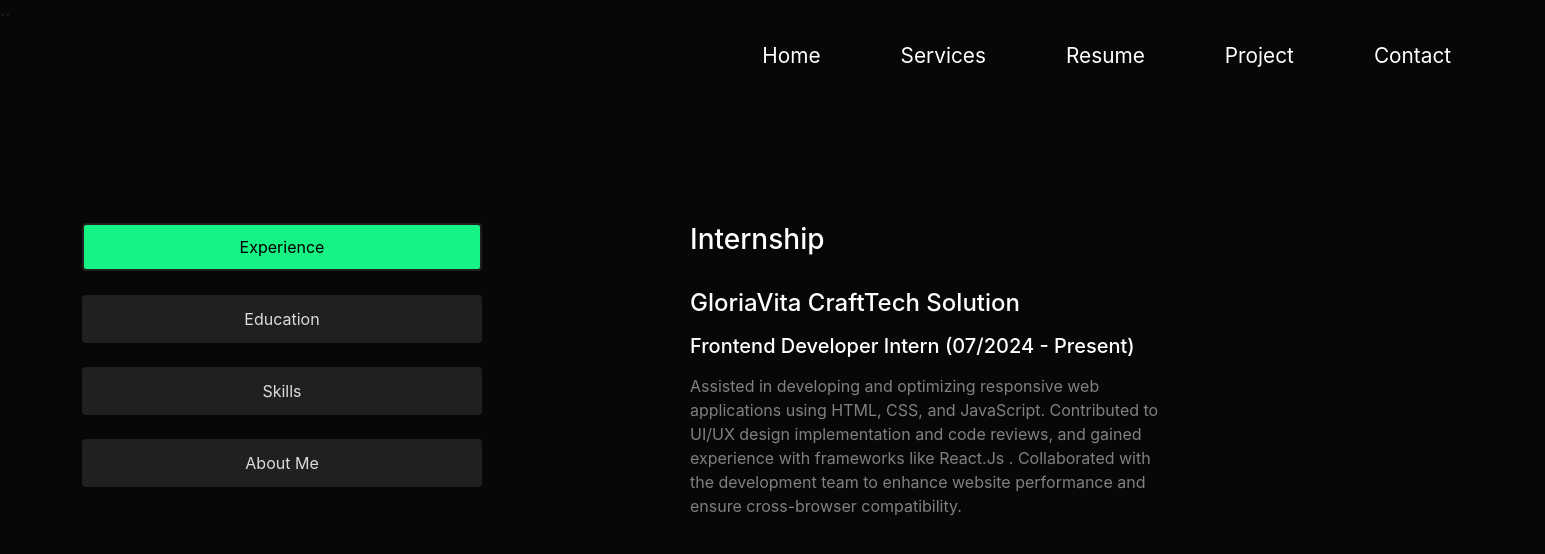
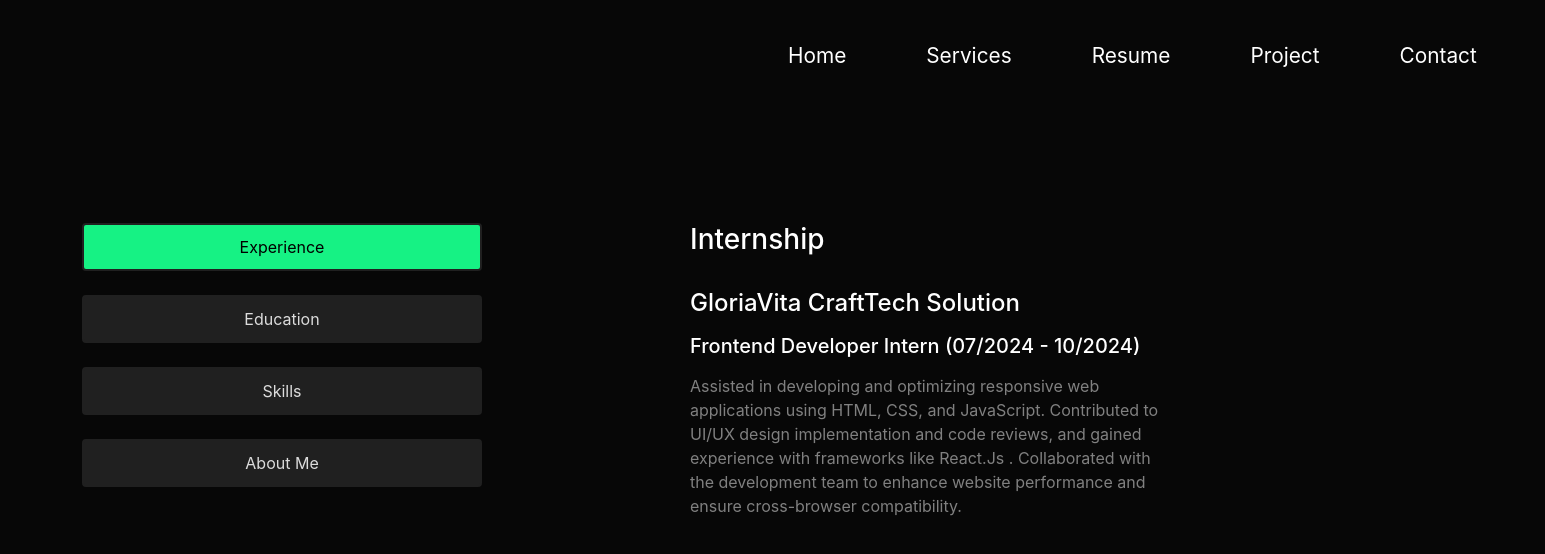
Before and after one commit to sanketbhongade/Portfolio, a React (Create React App) app: page /resume in a window 1280 px wide. Shown: the top 554 px of the page, 1545 px wide, since content can reach past the window. Built offline with nearby package versions, Linux system fonts and the light colour scheme.

Commit message:
Resume update

```diff
--- a/src/Component/Navbar/Navbar.css
+++ b/src/Component/Navbar/Navbar.css
@@ -3,9 +3,22 @@
     padding: 0;
 }
 
-.portfolio-navbar{
+.portfolio-navbar {
     display: flex;
+    justify-content: space-between;
+    align-items: center;
+    padding: 0 20px;
 }
+
+.navbar-brand .menu-toggle {
+    font-size: 24px;
+    color: white;
+    background: none;
+    border: none;
+    cursor: pointer;
+    display: none; /* Initially hidden on larger screens */
+}
+
 .navbar{
     /* margin-top: -2rem; */
     /* position: fixed; */
@@ -14,6 +27,7 @@
 }
 
 .navbar-nav{
+    display: flex;
     margin-right: 3rem;
 }
 
@@ -96,9 +110,42 @@
     }
 }
 
-@media screen and (max-width:360px){
-    .nav-items{
-        display: flexbox;
+@media (max-width: 360px) {
+    .portfolio-navbar {
+        flex-direction: column;
+        align-items: flex-start;
+    }
 
+    .menu-toggle {
+        display: block;
+        margin-left: auto;
+    }
+
+    .navbar-nav {
+        width: 100%;
+        background-color: #333;
+        padding: 10px 0;
+    }
+
+    .nav-items {
+        flex-direction: column;
+        align-items: flex-start;
+    }
+
+    .nav-list {
+        margin: 10px 0;
+        text-align: left;
+        width: 100%;
+    }
+
+    .a {
+        font-size: 16px;
+        display: block;
+        width: 100%;
+        padding: 10px 20px;
+    }
+
+    .a:hover {
+        background-color: #444;
     }
 }
--- a/src/Component/Navbar/Navbar.js
+++ b/src/Component/Navbar/Navbar.js
@@ -1,14 +1,24 @@
+import React, { useState } from 'react';
 import { Link } from 'react-router-dom';
 import './Navbar.css';
 
-const Navbar=()=>{
+const Navbar = () => {
+    const [isMenuOpen, setIsMenuOpen] = useState(false);
 
+    const toggleMenu = () => {
+        setIsMenuOpen(!isMenuOpen);
+    };
 
-    return(
+    return (
         <>
             <nav className='navbar'>
-                <div className='portfolio-navbar d-flex'>``
-                    <div className='navbar-nav'>
+                <div className='portfolio-navbar d-flex'>
+                    <div className='navbar-brand'>
+                        <button className='menu-toggle' onClick={toggleMenu}>
+                            ☰ {/* This is a hamburger icon */}
+                        </button>
+                    </div>
+                    <div className={`navbar-nav ${isMenuOpen ? 'open' : ''}`}>
                         <ul className="nav-items">
                             <li className='nav-list'>
                                 <Link className='a' to='/'>Home</Link>
--- a/src/Component/Resume/Resume.js
+++ b/src/Component/Resume/Resume.js
@@ -61,7 +61,7 @@ const Resume = () => {
                                        <h4 className=" mt-2"> GloriaVita CraftTech Solution</h4>
                                     </p>
                                     <p className='exp-head'>
-                                        <h5 className='text mt-2 fontfamily3'>Frontend Developer Intern (07/2024 - Present)</h5>
+                                        <h5 className='text mt-2 fontfamily3'>Frontend Developer Intern (07/2024 - 10/2024)</h5>
                                     </p>
                                     <p className='text mt-1 w-100' style={{color:"gray"}}>
                                         Assisted in developing and optimizing responsive web applications using HTML, CSS, and JavaScript. Contributed
```
